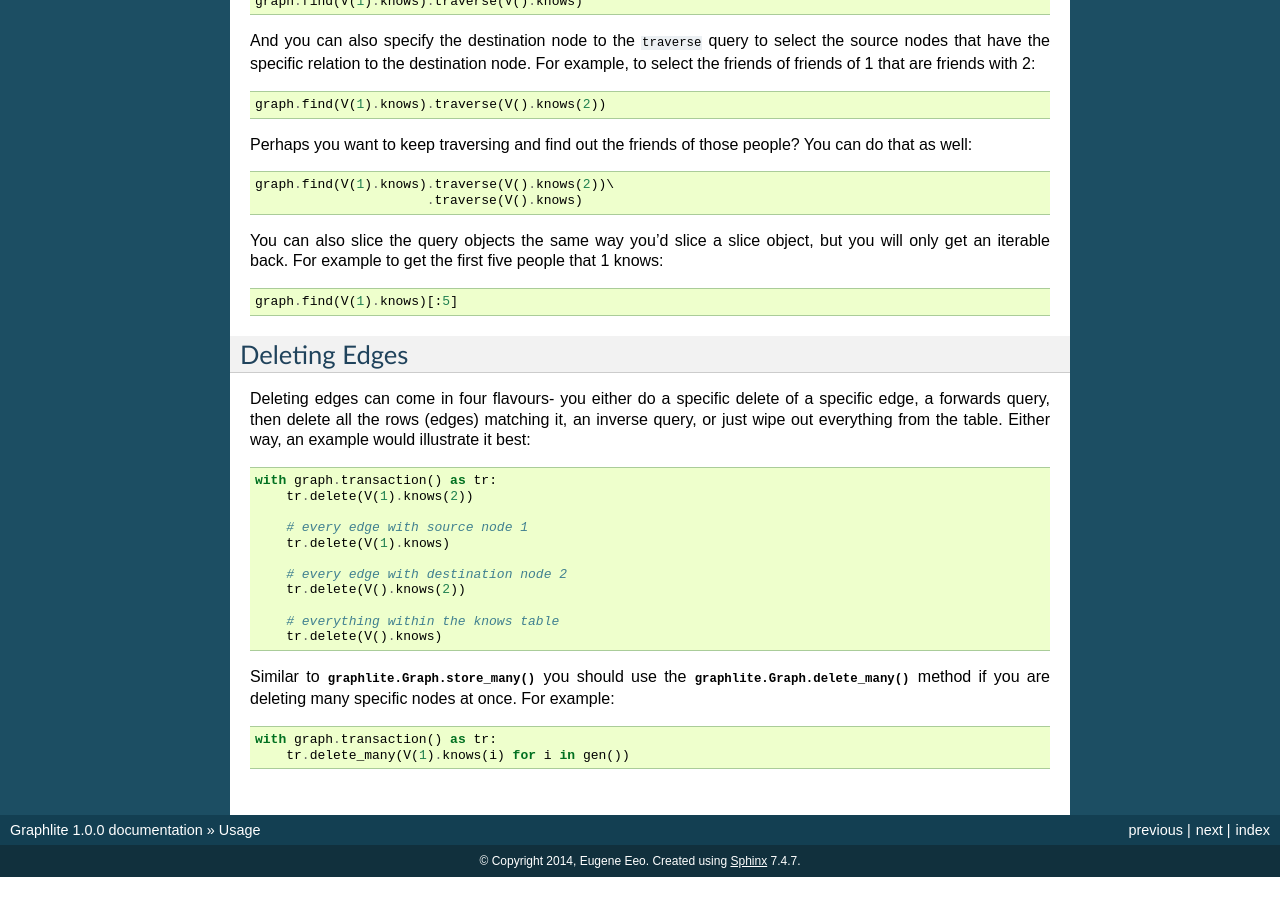
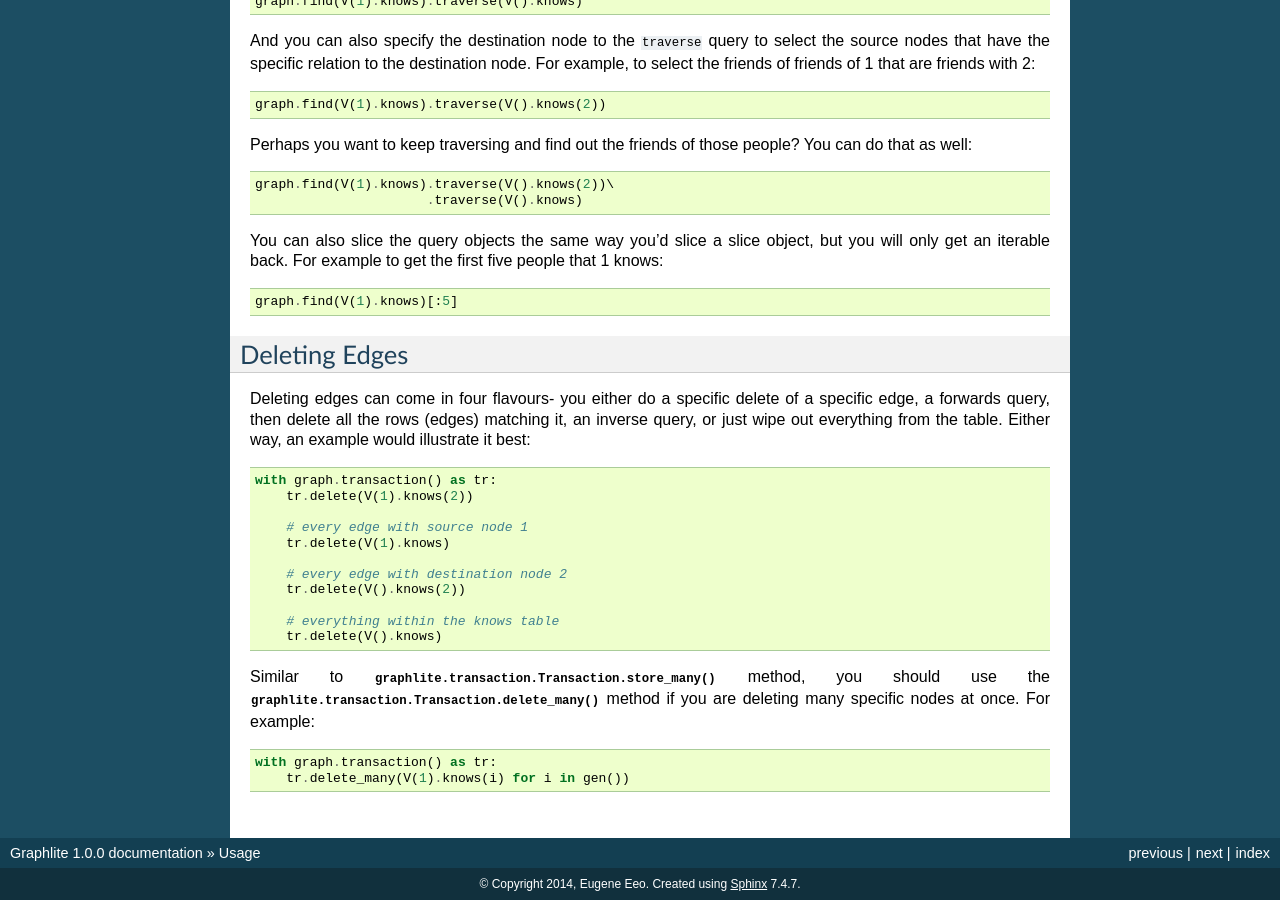
Before and after one commit to eugene-eeo/graphlite, a Sphinx documentation site: the page built from docs/usage.rst, in a window 1280 px wide and 900 px high, scrolled down 1389 px. Built offline with Sphinx 7.4.7, drawn with Linux system fonts in a browser that asks for light colours; before the commit the page ends 2266 px from its top, so only the background shows below that; some of the changed text lies outside the part shown.

Commit message:
document methods, bump version

```diff
--- a/docs/usage.rst
+++ b/docs/usage.rst
@@ -48,8 +48,8 @@
         tr.store(V(6).knows(7))
 
 When your generator gets too large, it is often better to use the
-:meth:`graphlite.Graph.store_many` method because it's more
-efficient in terms of space:
+:meth:`graphlite.transaction.Transaction.store_many` method because
+it's more efficient in terms of space:
 
 .. code-block:: python
 
@@ -149,9 +149,10 @@
         # everything within the knows table
         tr.delete(V().knows)
 
-Similar to :meth:`graphlite.Graph.store_many` you should use the
-:meth:`graphlite.Graph.delete_many` method if you are deleting
-many specific nodes at once. For example:
+Similar to :meth:`graphlite.transaction.Transaction.store_many`
+method, you should use the :meth:`graphlite.transaction.Transaction.delete_many`
+method if you are deleting many specific nodes at once. For
+example:
 
 .. code-block:: python
 
--- a/setup.py
+++ b/setup.py
@@ -3,7 +3,7 @@
 
 setup(
     name='graphlite',
-    version='1.0.0-alpha',
+    version='1.0.0',
     packages=find_packages(),
     description='embedded graph datastore',
 
```
Also changed, not shown: 1 other file.
